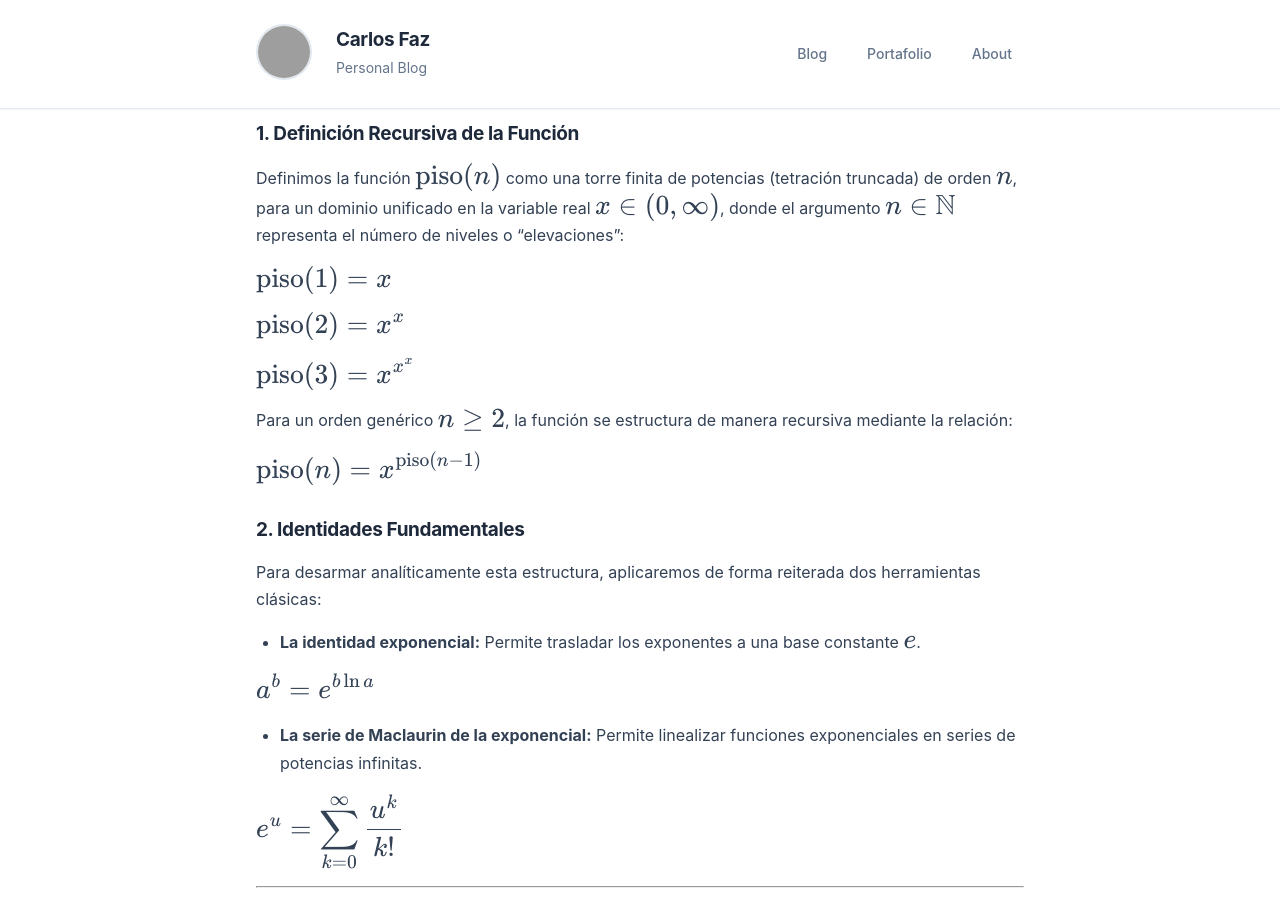
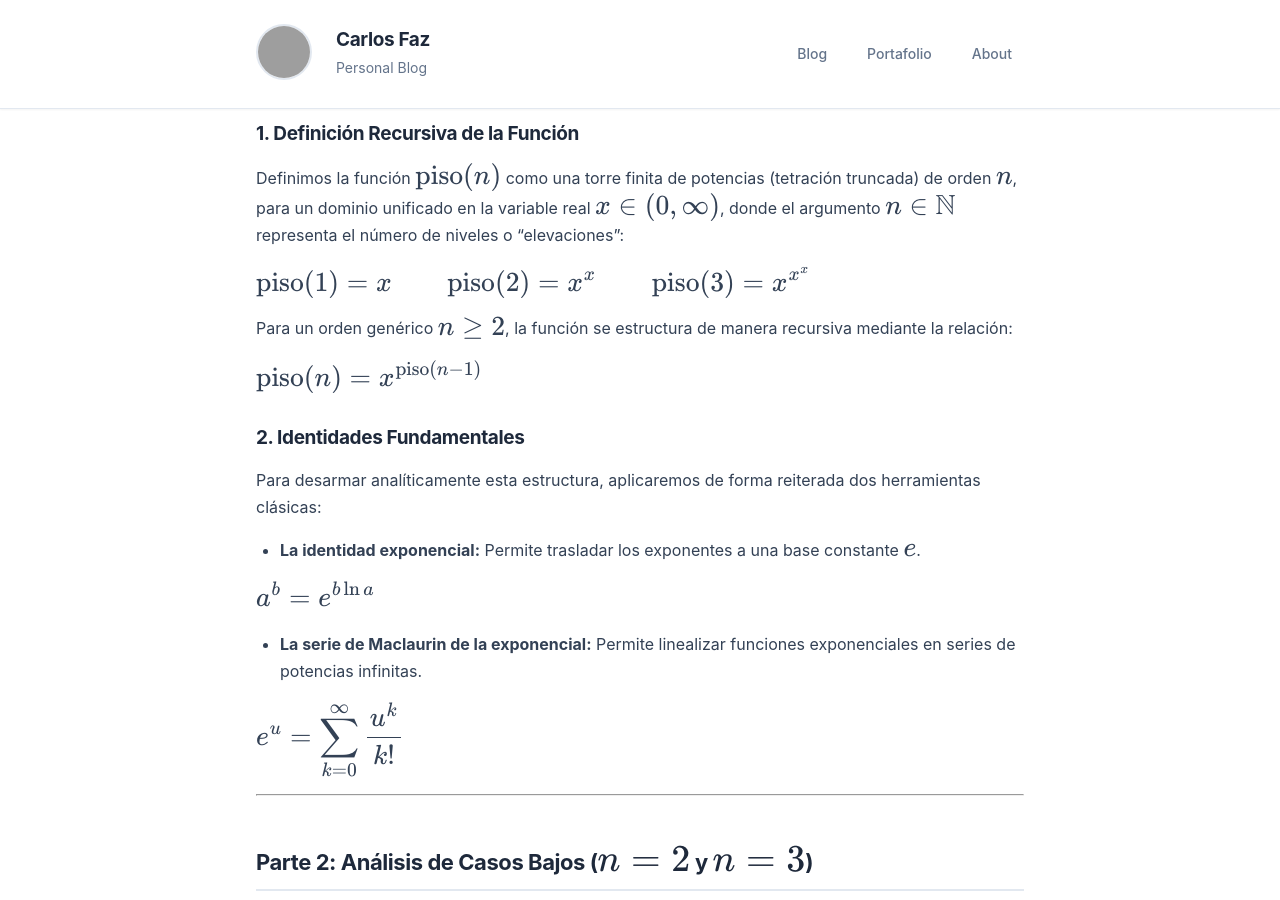
Before and after one commit to carlosfaz/carlosfaz.github.io, a Jekyll site: the page built from _posts/2026-04-07-tetracion-truncada-integral.md, in a window 1280 px wide and 900 px high, scrolled down 431 px. Built offline with Jekyll 4.4.1, drawn with Linux system fonts in a browser that asks for light colours; formulas are drawn with MathJax 3; grey boxes are pictures that could not be loaded.

Commit message:
daily update
daily update

```diff
--- a/_posts/2026-04-07-tetracion-truncada-integral.md
+++ b/_posts/2026-04-07-tetracion-truncada-integral.md
@@ -17,11 +17,7 @@
 
 Definimos la función $\text{piso}(n)$ como una torre finita de potencias (tetración truncada) de orden $n$, para un dominio unificado en la variable real $x \in (0, \infty)$, donde el argumento $n \in \mathbb{N}$ representa el número de niveles o "elevaciones":
 
-$ \displaystyle \text{piso}(1) = x $
-
-$ \displaystyle \text{piso}(2) = x^{x} $
-
-$ \displaystyle \text{piso}(3) = x^{x^{x}} $
+$ \displaystyle \text{piso}(1) = x \qquad \text{piso}(2) = x^{x} \qquad \text{piso}(3) = x^{x^{x}} $
 
 Para un orden genérico $n \ge 2$, la función se estructura de manera recursiva mediante la relación:
 
```
